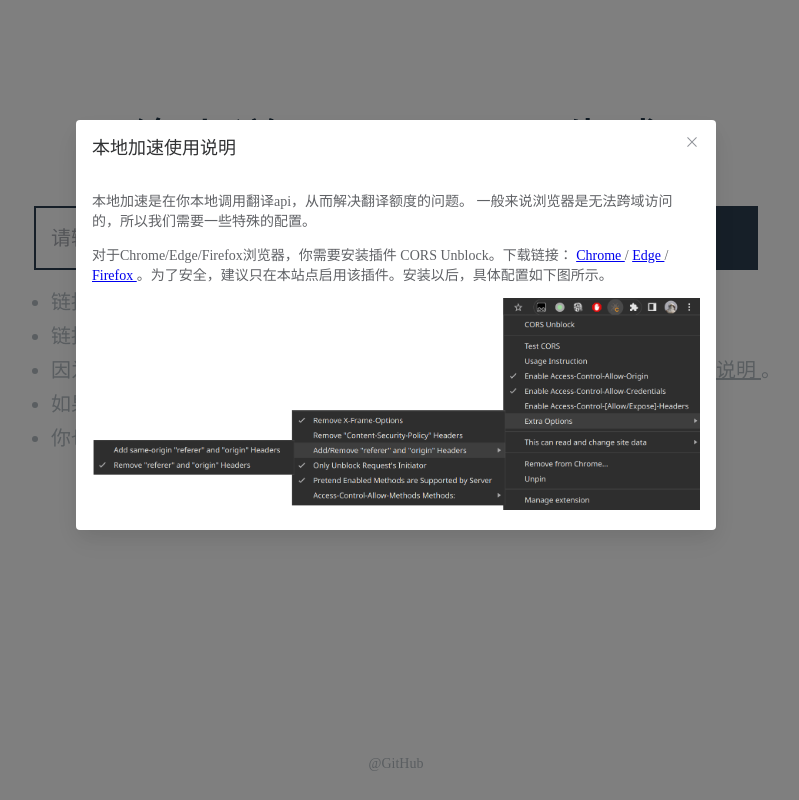
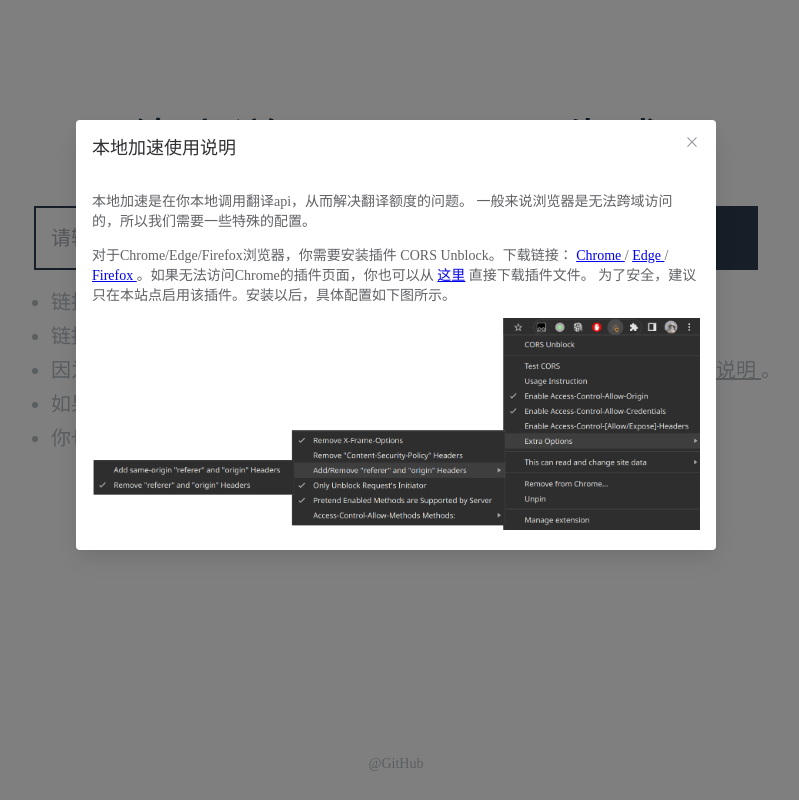
Before and after one commit to FishHawk/auto-novel, a Vue app in the folder frontend/: page / in a window 1280 px wide. Both pictures are taken after a click on the element "使用说明". Shown: the whole page, without its empty margins (244-1043 px from the left). Built offline with nearby package versions, Linux system fonts and the light colour scheme.

Commit message:
fix bugs

```diff
--- a/frontend/src/components/BookCard.vue
+++ b/frontend/src/components/BookCard.vue
@@ -76,7 +76,6 @@ function getPercentage(progress: LocalBoostProgress): number {
   <el-card
     v-if="book !== undefined"
     :body-style="{ padding: '0px' }"
-    style="width: 720"
     target="_blank"
   >
     <template #header>
@@ -139,7 +138,7 @@ function getPercentage(progress: LocalBoostProgress): number {
       <el-table-column label="操作" align="left" header-align="center">
         <template #default="scope">
           <el-button
-            @click="$emit('onNormalUpdate', scope.row.lang, 1, 65536)"
+            @click="$emit('onNormalUpdate', scope.row.lang, 0, 65536)"
             type="primary"
             size="small"
             color="#2c3e50"
--- a/frontend/src/pages/PageQuery.vue
+++ b/frontend/src/pages/PageQuery.vue
@@ -278,7 +278,10 @@ function openDescriptionDialog() {
       >
         Firefox
       </a>
-      。为了安全，建议只在本站点启用该插件。安装以后，具体配置如下图所示。
+      。如果无法访问Chrome的插件页面，你也可以从
+      <a href="/CORS-Unblock.crx" target="_blank">这里</a>
+      直接下载插件文件。
+      为了安全，建议只在本站点启用该插件。安装以后，具体配置如下图所示。
     </p>
     <img
       src="/extension_options.png"
```
Also changed, not shown: 1 other file (tests, documents, lock files or other folders).
